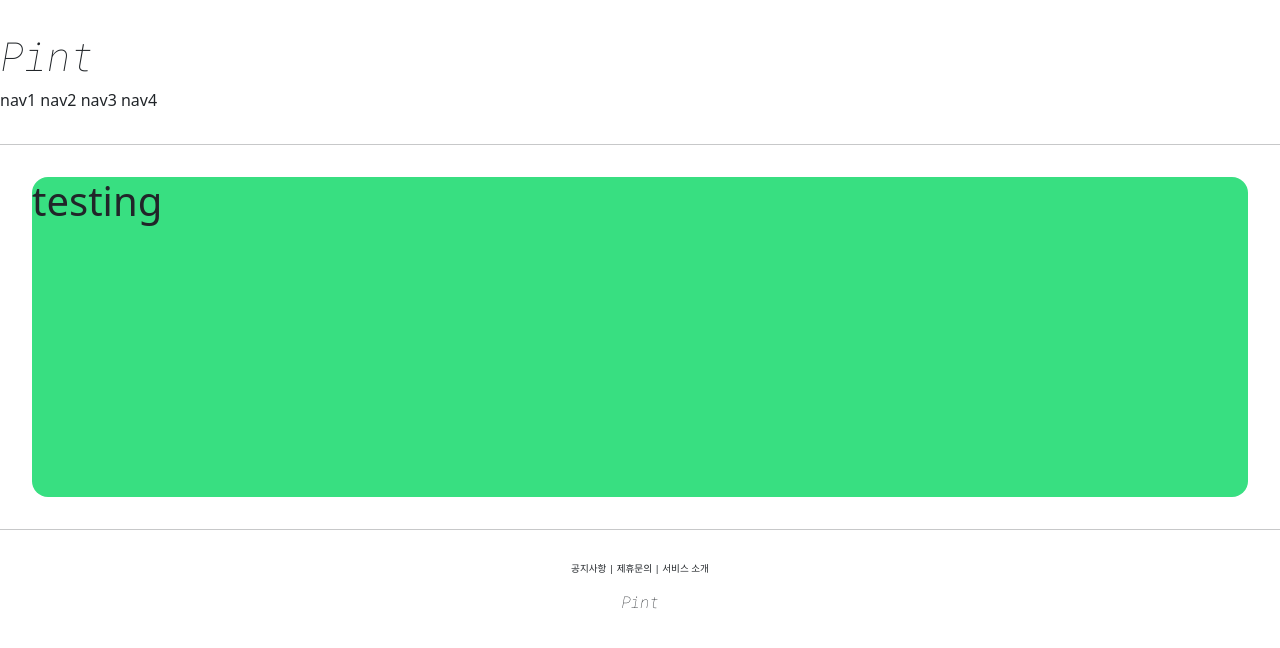
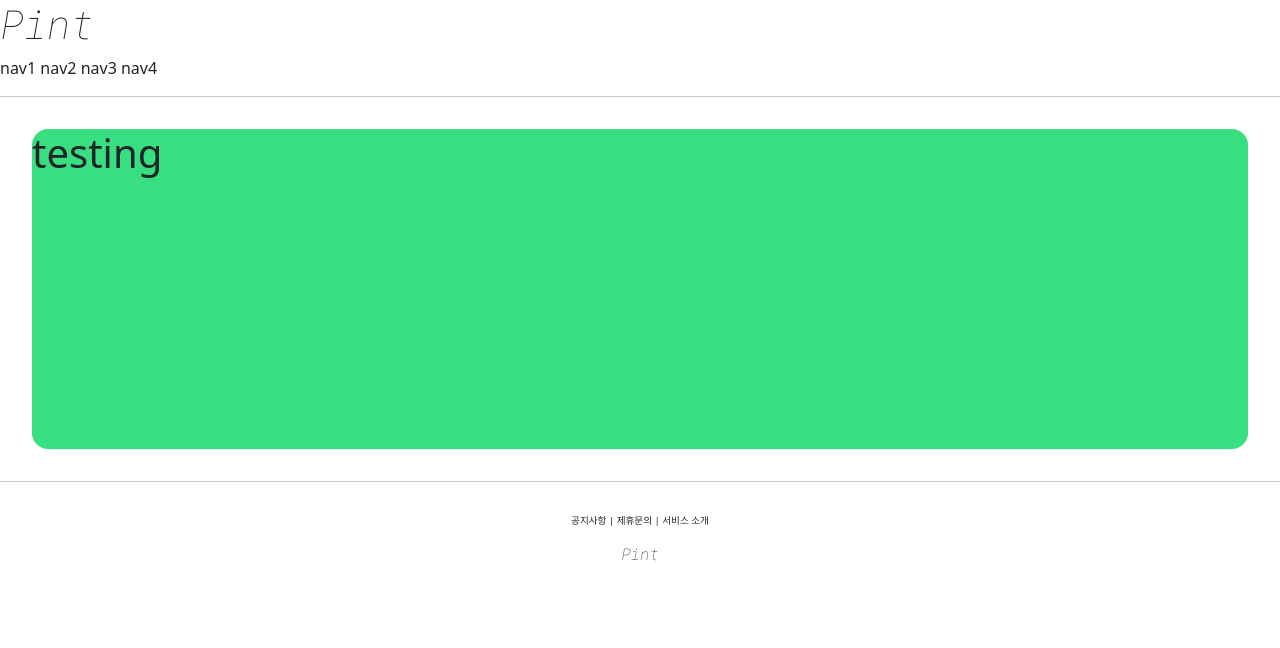
Before and after one commit to GyungA/Pint, a Django app: page /account/hello_world/ in a window 1280 px wide. Shown: the top 648 px of the page. Run offline with Django 3.2, Linux system fonts and the light colour scheme.

Commit message:
django course 11 commit

```diff
--- a/pint/settings.py
+++ b/pint/settings.py
@@ -131,6 +131,10 @@ USE_TZ = True
 # https://docs.djangoproject.com/en/3.2/howto/static-files/
 
 STATIC_URL = '/static/'
+STATIC_ROOT = os.path.join(BASE_DIR, 'staticfiles')
+STATICFILES_DIRS = [
+    BASE_DIR / "static",
+]
 
 # Default primary key field type
 # https://docs.djangoproject.com/en/3.2/ref/settings/#default-auto-field
--- /dev/null
+++ b/static/base.css
@@ -0,0 +1,21 @@
+.footerLogo, .headerLogo {
+    font-family: 'Roboto Mono', monospace;
+}
+
+.footerLogo {
+    margin-top: 1rem;
+}
+
+.pintHeader {
+    style="text-algin:center;
+    margin: 2rem 0;
+}
+
+.pintFooter {
+    text-align:center;
+    margin-top:2rem;
+}
+
+.footerMenu {
+    font-size: .6rem;
+}5
--- a/templates/footer.html
+++ b/templates/footer.html
@@ -1,10 +1,10 @@
-<div style="text-align:center; margin-top:2rem;">
-    <div style="font-size: .6rem;">
+<div class="pintFooter">
+    <div class="footerMenu">
         <span>공지사항</span> |
         <span>제휴문의</span> |
         <span>서비스 소개</span>
     </div>
-    <div style="margin-top: 1rem;">
-        <h6 style="argin-top: 1rem; font-family: 'Roboto Mono', monospace;">Pint</h6>
+    <div>
+        <h6 class="footerLogo">Pint</h6>
     </div>
 </div>
--- a/templates/head.html
+++ b/templates/head.html
@@ -1,3 +1,5 @@
+{% load static %}
+
 <head>
     <meta charset="UTF-8">
     <title>Pint</title>
@@ -9,4 +11,7 @@
     <link rel="preconnect" href="https://fonts.googleapis.com">
     <link rel="preconnect" href="https://fonts.gstatic.com" crossorigin>
     <link href="https://fonts.googleapis.com/css2?family=Roboto+Mono:ital,wght@1,100&display=swap" rel="stylesheet">
+
+    <!--    DEFAULT CSS LINK    -->
+    <link rel="stylesheet" href="{% static 'base.css' %}">
 </head>
--- a/templates/header.html
+++ b/templates/header.html
@@ -1,6 +1,6 @@
-<div style="text-algin:center; margin: 2rem 0;">
+<div class="pintHeader">
     <div>
-        <h1 style="font-family: 'Roboto Mono', monospace;">Pint</h1>
+        <h1 class="headerLogo">Pint</h1>
     </div>
     <div>
         <span>nav1</span>
```
